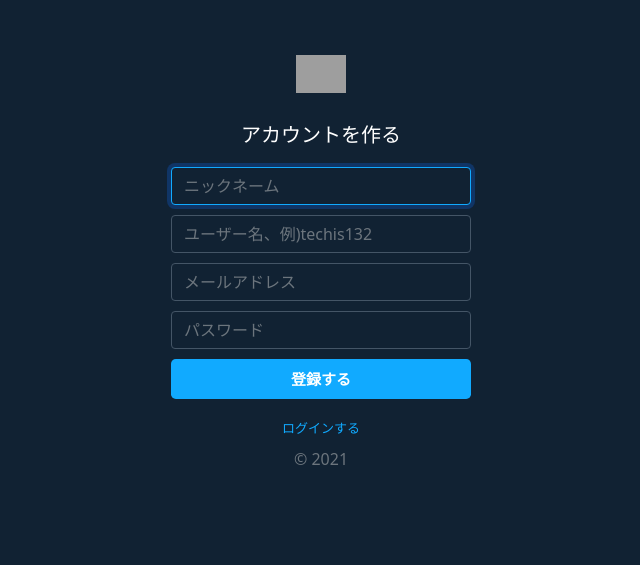
After one commit to JP060404/TwitterClone, a PHP site: page /Views/sign-up.php in a window 1280 px wide. The commit adds this page. Shown: the top 565 px of the page, without its empty margins (319-959 px from the left). Run offline with PHP 8.4, Linux system fonts and the light colour scheme; grey boxes are pictures that could not be loaded.

Commit message:
会員登録画面、ログイン画面実装

```diff
--- a/Views/css/style.css
+++ b/Views/css/style.css
@@ -242,3 +242,50 @@ a {
         margin-top: 10px
     }
 }
+
+
+/*
+会員登録（ログイン共用）
+****/
+body.signup {
+    display: flex;
+    align-items: center;
+    padding-top: 40px;
+    padding-bottom: 40px;
+    height: 100%;
+}
+
+.signup {
+    background-color: #123;
+    color: #fff;
+}
+
+.signup .form-signup {
+    width: 100%;
+    max-width: 330px;
+    padding: 15px;
+    margin: auto;
+}
+
+.signup .logo-white {
+    margin-bottom: 30px;
+    width: 50px;
+}
+
+.signup h1 {
+    font-size: 20px;
+    margin-bottom: 20px;
+}
+
+.signup input {
+    margin-bottom: 10px;
+    background-color: #123;
+    border-color: #456;
+    color: #fff;
+}
+
+.signup input:focus {
+    background-color: #123;
+    border-color: #1af;
+    color: #fff;
+}
--- a/Views/home.php
+++ b/Views/home.php
@@ -176,6 +176,7 @@ function convertToDayTimeAgo(string $datetime)
 
                                 <div class="icon-list">
                                     <div class="like js-like" data-like-id="<?php echo htmlspecialchars($view_tweet['like_id']);?>">
+                                    <!-- data-like-idに配列のlike-idを入れることで、likeが押されたかどうかを判断。data属性はdata-の後ろに名前を付けて独自のタグにデータを入れることができる。 -->
                                         <?php
                                         if(isset($view_tweet['like_id'])){
                                             // いいね！している場合
--- /dev/null
+++ b/Views/sign-up.php
@@ -0,0 +1,34 @@
+<!DOCTYPE html>
+<html lang="ja">
+
+<head>
+    <meta charset="UTF-8">
+    <meta http-equiv="X-UA-Compatible" content="IE=edge">
+    <meta name="viewport" content="width=device-width, initial-scale=1.0">
+    <link rel="icon" href="/TwitterClone/Views/img/logo-twitterblue.svg">
+    <!-- Bootstrap CSS -->
+    <link href="https://cdn.jsdelivr.net/npm/bootstrap@5.0.0-beta1/dist/css/bootstrap.min.css" rel="stylesheet" integrity="sha384-giJF6kkoqNQ00vy+HMDP7azOuL0xtbfIcaT9wjKHr8RbDVddVHyTfAAsrekwKmP1" crossorigin="anonymous">
+    <link href="/TwitterClone/Views/css/style.css" rel="stylesheet">
+
+    <title>会員登録画面 / Twitterクローン</title>
+    <meta name="description" content="会員登録画面です">
+</head>
+
+<body class="signup text-center">    <!-- text-centerは中央寄せされるbootstrapのクラス -->
+    <main class="form-signup">
+        <form action="sign-up.php" method="post">
+            <img src="/TwitterClone/Views/img/logo-white.svg" alt="" class="logo-white">
+            <h1>アカウントを作る</h1>
+            <input type="text" class="form-control" name="nickname" placeholder="ニックネーム" maxlength="50" required autofocus><!-- form-control classはformをきれいに表示するbooststrapクラス。autofocusは最初から一つ目のフォームがフォーカスされた状態にする -->
+            <input type="text" class="form-control" name="name" placeholder="ユーザー名、例)techis132" maxlength="50" required>
+            <input type="email" class="form-control" name="email" placeholder="メールアドレス" maxlength="254" required>
+            <input type="password" class="form-control" name="password" placeholder="パスワード" minlength="4" maxlength="128" required>
+            <button class="w-100 btn btn-lg" type="submit">登録する</button>  <!-- w-100はwidth100%、btn-lgは大きいボタンを表示するbootstrapのクラス -->
+            <!-- 以下それぞれbootstrapのクラス -->
+            <p class="mt-3 mb-2"><a href="sign-in.php">ログインする</a></p>
+            <p class="mt-2 mb-3 text-muted">&copy; 2021</p>　<!-- &copy;は🄫を表示する -->
+        </form>
+    </main>
+</body>
+
+</html>
```
Also changed, not shown: Views/js/like.js (+9 -6 lines), Views/sign-in.php (added, +31 -0 lines).
